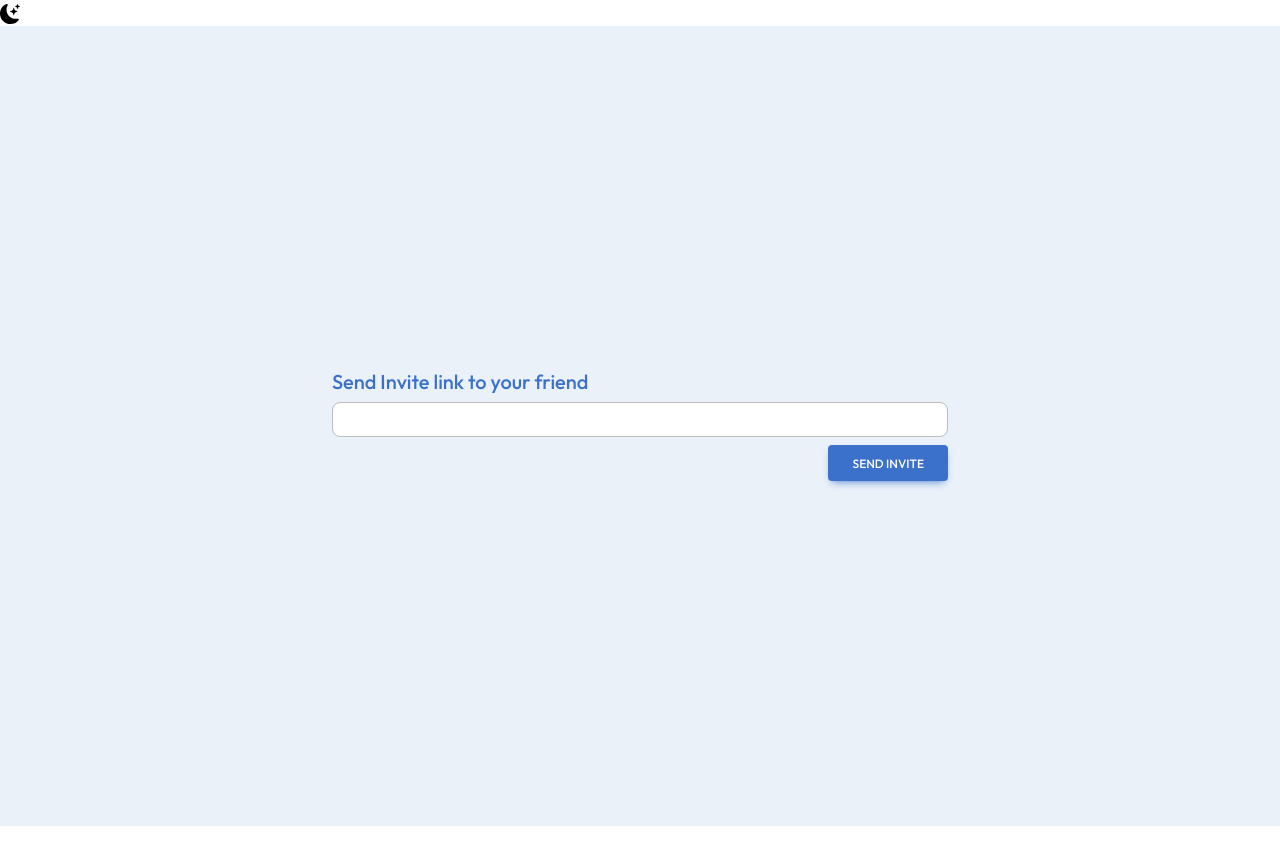
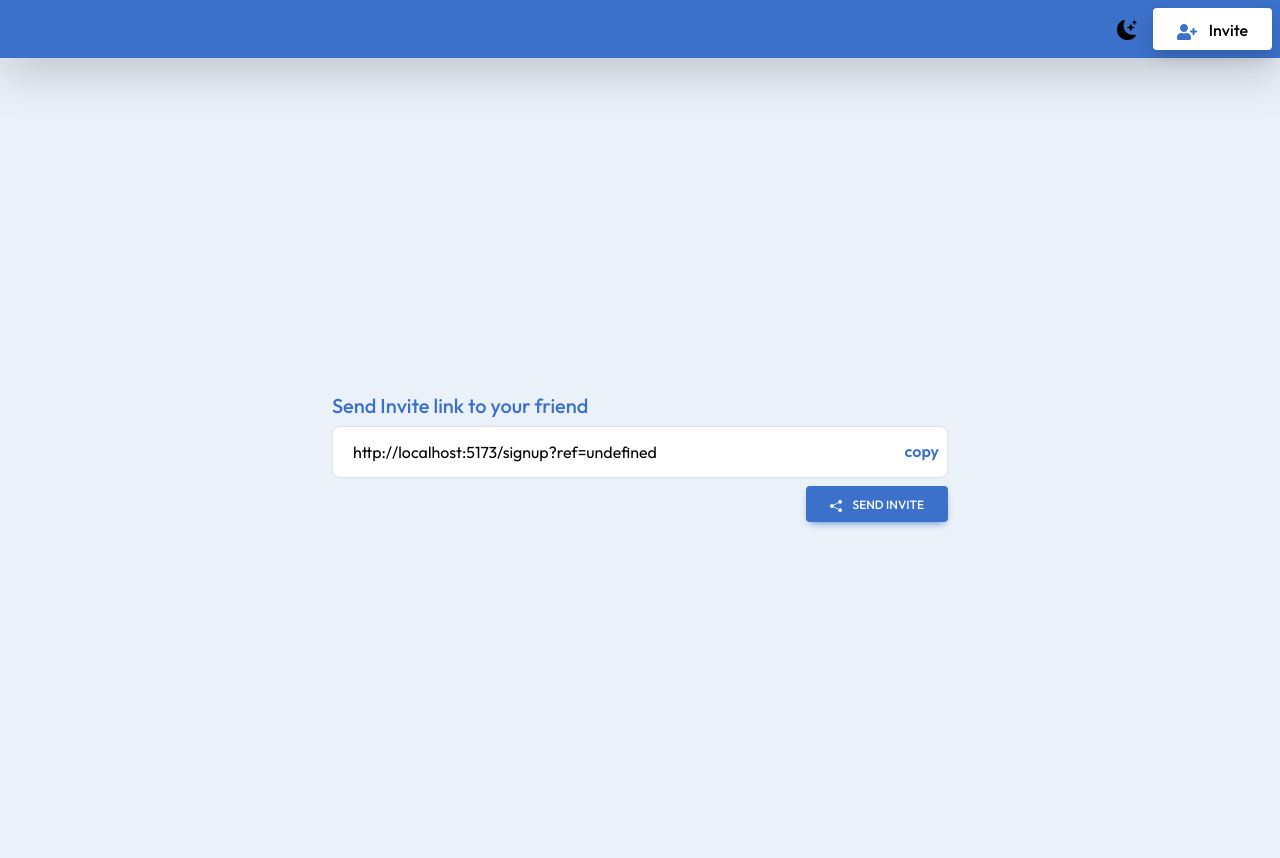
Before and after one commit to Veena55/fe-chitchat, a React (Vite) app: page /invite in a window 1280 px wide. Before the commit the page ends 826 px from the top, so only its background shows below. Built offline with nearby package versions, Linux system fonts and the light colour scheme; no server answers.

Commit message:
invite-share-link

```diff
--- a/src/components/ChatSection/ChatCard.jsx
+++ b/src/components/ChatSection/ChatCard.jsx
@@ -1,7 +1,7 @@
 import React from 'react'
 import assets from '../../assets/assets';
 
-const ChatCard = () => {
+const ChatCard = ({ name, bio, date }) => {
     return (
         <>
             <div className="chat-card row mx-0">
@@ -12,12 +12,12 @@ const ChatCard = () => {
                                 <img src={assets.girl} alt="user" className="img-fluid rounded-circle p-2 border border-primary font-bold" width={60} />
                             </div>
                             <div>
-                                <div className="chat-card__header__name fw-semibold text-capitalize">name</div>
-                                <div className="chat-card__header__bio text-primary fst-italic">Bio</div>
+                                <div className="chat-card__header__name fw-semibold text-capitalize">{name}</div>
+                                <div className="chat-card__header__bio text-primary fst-italic">{bio}</div>
                             </div>
                         </div>
                         <div className="chart-card_header_time">
-                            <div className="chart-card_header_time__text"><small className='text-primary'>2:00 PM</small></div>
+                            <div className="chart-card_header_time__text"><small className='text-primary'>{date}</small></div>
                         </div>
                     </div>
                     <hr className='border-primary mt-2' />
--- a/src/components/ChatSection/ChatNav.jsx
+++ b/src/components/ChatSection/ChatNav.jsx
@@ -3,9 +3,10 @@ import { BsChatDots } from 'react-icons/bs'
 import { LuContact } from 'react-icons/lu'
 import './chat.css';
 import { FaUserFriends, FaUserPlus } from 'react-icons/fa';
+import { Link } from 'react-router-dom';
 
 const ChatNav = () => {
-    const [activeElement, setActiveElement] = useState(['chats']);
+    const [activeElement, setActiveElement] = useState(['contacts']);
     const setActiveClass = (title) => {
         setActiveElement(title);
     }
@@ -19,7 +20,7 @@ const ChatNav = () => {
                     <BsChatDots className={`text-secondary mx-1 ${activeElement == 'chats' && 'active'}`} onClick={() => setActiveClass('chats')} size={20} />
                     <LuContact className={`text-secondary mx-1 ${activeElement == 'contacts' && 'active'}`} onClick={() => setActiveClass('contacts')} size={20} />
                     <FaUserFriends className={`text-secondary mx-1 ${activeElement == 'groups' && 'active'}`} onClick={() => setActiveClass('groups')} size={20} />
-                    <FaUserPlus className={`text-danger mx-1 ${activeElement == 'invite' && 'active'}`} onClick={() => setActiveClass('invite')} size={20} />
+
                 </div>
             </div>
         </div>
--- a/src/components/Invite/Invite.css
+++ b/src/components/Invite/Invite.css
@@ -1,3 +1,7 @@
 .bg-light-blue {
     background: #EAF1F9;
 }
+
+.invite_link:focus {
+    outline: none !important;
+}
--- a/src/components/Invite/Invite.jsx
+++ b/src/components/Invite/Invite.jsx
@@ -1,19 +1,59 @@
-import React from 'react'
+import axios from '../../utils/axiosConfig'
+
+export const fetchUserId = async () => {
+    const { data } = await axios.get('/invite/user');
+    return data;
+}
+
+import React, { useRef } from 'react'
 import './Invite.css'
+import { useQuery } from '@tanstack/react-query';
+import { BsShareFill } from 'react-icons/bs';
 
 const Invite = () => {
+    const inviteLink = useRef(null);
+    const copyText = useRef(null);
+    const { data: user, isLoading, error } = useQuery({
+        queryKey: ['getUserId'],
+        queryFn: fetchUserId
+    });
+    console.log(user);
+    if (error) {
+        return <p>No User Login</p>
+    }
+
+    const copyToClipBoard = () => {
+        if (inviteLink.current) {
+            inviteLink.current.select();
+            document.execCommand('copy');
+            copyText.current.innerText = 'Copied!';
+        }
+    }
+
+    const sendWhatsAppMessage = () => {
+        console.log("hi");
+        try {
+            const message = encodeURIComponent(`Hello! Join me on Chit-Chat at http://localhost:5173/signup?ref=${user}`);
+            const whatsappUrl = `https://wa.me/?text=${message}`;
+            window.open(whatsappUrl, "_blank");
+        } catch (error) {
+            console.error("Error opening WhatsApp:", error);
+        }
+    }
+
     return (
         <div className='row mx-0 bg-light-blue align-items-center' style={{ height: "100vh" }}>
             <div className="col-6 mx-auto">
                 <h5 className='text-primary'>Send Invite link to your friend</h5>
-                <div className="form-group">
-                    <input type="email" className="form-control bg-white rounded-5" readOnly />
+                <div className="form-group bg-white d-flex align-items-center p-2 border rounded-5" onClick={copyToClipBoard}>
+                    <input type="email" className="form-control border-0 invite_link" ref={inviteLink} value={`http://localhost:5173/signup?ref=${user}`} readOnly />
+                    <p className='mb-0 text-primary fw-semibold' ref={copyText} style={{ cursor: 'pointer' }}>copy</p>
+                </div >
+                <div className='mt-2 text-end'>
+                    <a href='#' className="btn btn-primary" onClick={sendWhatsAppMessage}><BsShareFill className='me-2' /> Send Invite</a>
                 </div>
-                <div className='mt-2 text-end'>
-                    <button className="btn btn-primary">Send Invite</button>
-                </div>
-            </div>
-        </div>
+            </div >
+        </div >
     )
 }
 
--- a/src/components/Login/Login.jsx
+++ b/src/components/Login/Login.jsx
@@ -5,11 +5,15 @@ import { FcGoogle } from 'react-icons/fc';
 import './Login.css';
 import { FaEye } from 'react-icons/fa';
 import { GoEyeClosed } from 'react-icons/go';
-import { useSearchParams } from 'react-router-dom';
+import { useNavigate, useSearchParams } from 'react-router-dom';
+import axios from '../../utils/axiosConfig';
+import { toast } from 'react-toastify';
 
 const Login = () => {
     const [eyeFlag, setEyeFlag] = useState(false);
+    const [formData, setFormdata] = useState({ email: "", password: "" });
     const [searchParams] = useSearchParams();
+    const navigate = useNavigate();
     let userExists = searchParams.get('exists');
     console.log(userExists);
 
@@ -54,6 +58,30 @@ const Login = () => {
         }
     }, [eyeFlag]);
 
+    const handleLogin = async (e) => {
+        e.preventDefault();
+        try {
+            const response = await axios.post('/auth/signin', {
+                email: formData.email,
+                password: formData.password
+            });
+            console.log(response.data.token);
+            if (response.status == 200) {
+                toast.success("Login Successfully!!");
+                localStorage.setItem('token', response.data.token);
+                navigate("/home");
+            }
+        } catch (error) {
+            console.log(error);
+        }
+    }
+
+    const handleInput = (e) => {
+        const { name, value } = e.target;
+        setFormdata({ ...formData, [name]: value });
+        // console.log(formData);
+    }
+    console.log(formData);
     return (
         <div className='row mx-0 h-screen justify-content-center align-items-center'>
             <div className="col-lg-4 col-10">
@@ -69,20 +97,13 @@ const Login = () => {
                     <h2>Welcome Back</h2>
                     <p className='fw-semibold mt-2'>Don't have an account? <a href='#' className='text-primary'>Sign Up</a> here</p>
                 </div>
-                {/* <div className='mt-4'>
-                    <button className='btn form-control p-2 bg-white border rounded-5 shadow-sm d-flex  justify-content-center align-items-center gap-3 text-capitalize fs-6'><FcGoogle size={20} /> Continue With Google</button>
-                </div> */}
-                {/* <div className="d-flex gap-2 align-items-center my-3">
-                    <div className='left-bar border'></div>
-                    <div>Or</div>
-                    <div className='right-bar border'></div>
-                </div> */}
-                <form onSubmit={""}>
+
+                <form onSubmit={handleLogin}>
                     <div className="form-group">
-                        <input type="email" className="form-control px-4 py-2 rounded-5 bg-light" placeholder='Email' />
+                        <input type="email" className="form-control px-4 py-2 rounded-5 bg-light" name="email" value={formData.email} placeholder='Email' onChange={handleInput} />
                     </div>
                     <div className="form-group mt-3 pwd-cover">
-                        <input type="password" className="form-control px-4 py-2 rounded-5 bg-light" placeholder='Password' onFocus={showHands} onBlur={hideHands} />
+                        <input type="password" className="form-control px-4 py-2 rounded-5 bg-light" name="password" value={formData.password} placeholder='Password' onChange={handleInput} onFocus={showHands} onBlur={hideHands} />
                         {eyeFlag && <FaEye className='eye-open' onClick={() => setEyeFlag(!eyeFlag)} />}
                         {!eyeFlag && <GoEyeClosed className='eye-close' onClick={() => setEyeFlag(!eyeFlag)} />}
                     </div>
--- a/src/components/Navbar/Navbar.jsx
+++ b/src/components/Navbar/Navbar.jsx
@@ -1,9 +1,15 @@
 import React from 'react'
+import ToggleButton from '../ToggleButton/ToggleButton'
+import { FaUserPlus } from 'react-icons/fa'
+import { Link } from 'react-router-dom'
 
 const Navbar = () => {
     return (
-        <div>
-
+        <div className='row mx-0'>
+            <div className="col-12 p-2 bg-primary shadow-lg d-flex justify-content-end gap-3 align-items-center">
+                <ToggleButton />
+                <Link to='/invite'><button className='btn btn-white text-capitalize shadow fs-6'><FaUserPlus className="text-primary me-2" size={20} />  Invite</button></Link>
+            </div>
         </div>
     )
 }
--- a/src/index.css
+++ b/src/index.css
@@ -20,7 +20,8 @@ body {
   font-family: "Outfit", sans-serif !important;
   background-color: var(--color-bg) !important;
   color: var(--color-fg) !important;
-  overflow: hidden;
+  height: 100vh;
+  /* overflow: hidden; */
 }
 
 input {
--- a/src/main.jsx
+++ b/src/main.jsx
@@ -7,10 +7,10 @@ import { BrowserRouter, Route, Routes } from 'react-router-dom';
 import Login from './components/Login/Login.jsx';
 import Verify from './components/Verify/Verify.jsx';
 import { ToastContainer } from 'react-toastify';
-import ToggleButton from './components/ToggleButton/ToggleButton.jsx';
 import Home from './pages/Home/Home.jsx';
 import { QueryClient, QueryClientProvider } from '@tanstack/react-query';
 import Invite from './components/Invite/Invite.jsx';
+import Navbar from './components/Navbar/Navbar.jsx';
 // Create a new QueryClient instance
 const queryClient = new QueryClient();
 
@@ -19,9 +19,9 @@ ReactDOM.createRoot(document.getElementById('root')).render(
   <QueryClientProvider client={queryClient}>
     <BrowserRouter>
       <ToastContainer />
-      <ToggleButton />
+      <Navbar />
       <Routes>
-        <Route path='/' element={<App />}></Route>
+        <Route path='/signup' element={<App />}></Route>
         <Route path='/home' element={<Home />}></Route>
         <Route path='/login' element={<Login />}></Route>
         <Route path='/verify' element={<Verify />}></Route>
--- a/src/utils/axiosConfig.js
+++ b/src/utils/axiosConfig.js
@@ -1,22 +1,31 @@
 import axios from "axios";
 import { ToastContainer, toast } from 'react-toastify';
 import 'react-toastify/dist/ReactToastify.css';
-// Set base URL for Axios
-axios.defaults.baseURL = 'http://localhost:7000';
+
+axios.defaults.baseURL = "http://localhost:7000"
+
 
 // Request interceptor
-// axios.interceptors.request.use((config) => {
-//     return config;
-// }, (error) => {
-//     return Promise.reject(error);
-// })
+axios.interceptors.request.use(
+    (config) => {
+        const token = localStorage.getItem('token');
+        console.log(token);
+        if (token) {
+            config.headers['Authorization'] = `Bearer ${token}`;
+        }
+        return config;
+    },
+    (error) => {
+        return Promise.reject(error);
+    }
+)
 
 
 // Response interceptor
 axios.interceptors.response.use(
     function (response) {
         console.log('Response:', response);
-        toast.success("User created!!");
+        // toast.success("User created!!");
         return response;
     },
     function (error) {
```
Also changed, not shown: src/pages/Home/Home.jsx (+28 -11 lines).
